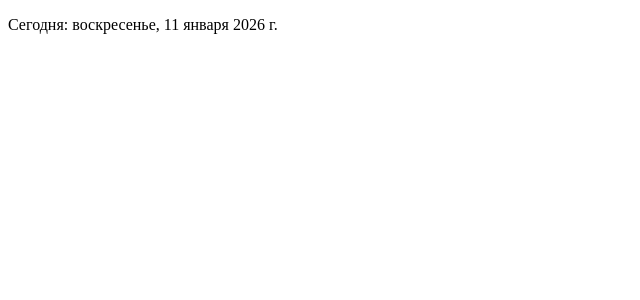
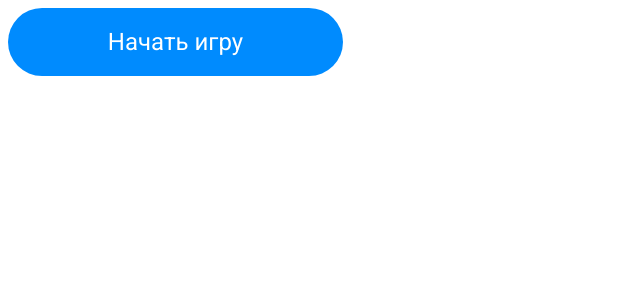
Before and after one commit to alexy-bott/vue-test-pr, a Vue app: page / in a window 1280 px wide. Shown: the top 300 px of the page, without its empty margins (0-640 px from the left). Built offline with nearby package versions, Linux system fonts and the light colour scheme.

Commit message:
feat: add Button.vue component

```diff
--- a/index.html
+++ b/index.html
@@ -5,6 +5,9 @@
     <link rel="icon" type="image/svg+xml" href="/vite.svg" />
     <meta name="viewport" content="width=device-width, initial-scale=1.0" />
     <title>vue-test-pr</title>
+      <link rel="preconnect" href="https://fonts.googleapis.com">
+      <link rel="preconnect" href="https://fonts.gstatic.com" crossorigin>
+      <link href="https://fonts.googleapis.com/css2?family=Roboto:ital,wght@0,100..900;1,100..900&display=swap" rel="stylesheet">
   </head>
   <body>
     <div id="app"></div>
--- a/src/App.vue
+++ b/src/App.vue
@@ -1,22 +1,9 @@
 <script setup>
-import {onMounted, ref} from 'vue'
-
-const currentDate = ref('')
-
-onMounted(() => {
-  currentDate.value = new Date().toLocaleDateString('ru-RU', {
-    weekday: 'long',
-    year: 'numeric',
-    month: 'long',
-    day: 'numeric'
-  })
-})
+import Button from "./components/Button.vue";
 </script>
 
 <template>
-  <div>
-    <p> Сегодня: {{ currentDate }}</p>
-  </div>
+  <Button>Начать игру</Button>
 </template>
 
 <style scoped>
--- /dev/null
+++ b/src/components/Button.vue
@@ -0,0 +1,34 @@
+<template>
+  <button class="button">
+    <slot/>
+  </button>
+</template>
+
+<script>
+
+</script>
+
+<style scoped>
+.button {
+  border: none;
+  color: var(--color-primary);
+  background: var(--color-btn-primary);
+  border-radius: 100px;
+  font-family: var(--font);
+  font-weight: 400;
+  font-size: 24px;
+  line-height: 36px;
+  letter-spacing: normal;
+  padding: 16px 10px;
+  cursor: pointer;
+  display: flex;
+  justify-content: center;
+  align-items: center;
+  min-width: 335px;
+  min-height: 68px;
+}
+
+.button:hover {
+  background: var(--color-btn-hover);
+}
+</style>
--- a/src/style.css
+++ b/src/style.css
@@ -0,0 +1,8 @@
+:root {
+    --color-primary: #FFFFFF;
+    --color-primary-inverted: #222222;
+    --color-bg: #F0F4F8;
+    --color-btn-primary: #008BFE;
+    --color-btn-hover: #006FCB;
+    --font: "Roboto", sans-serif;
+}
```
